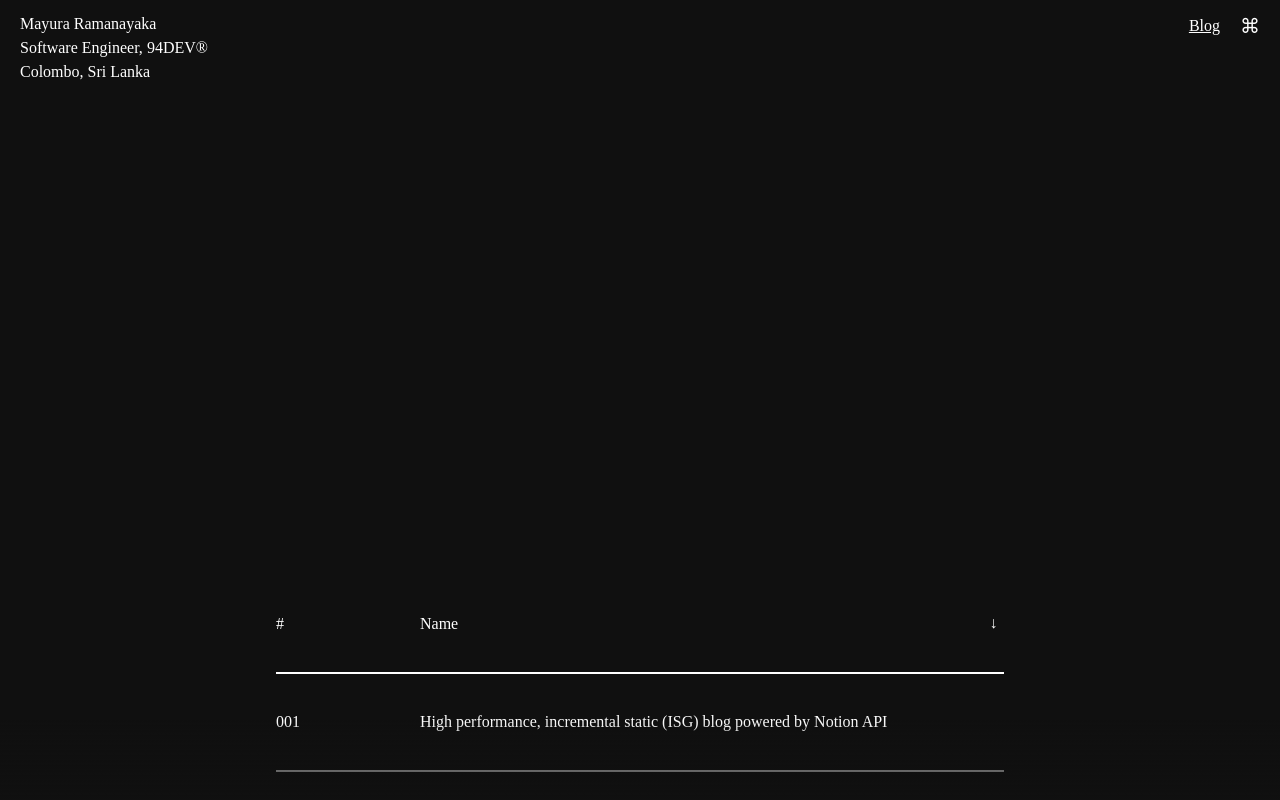
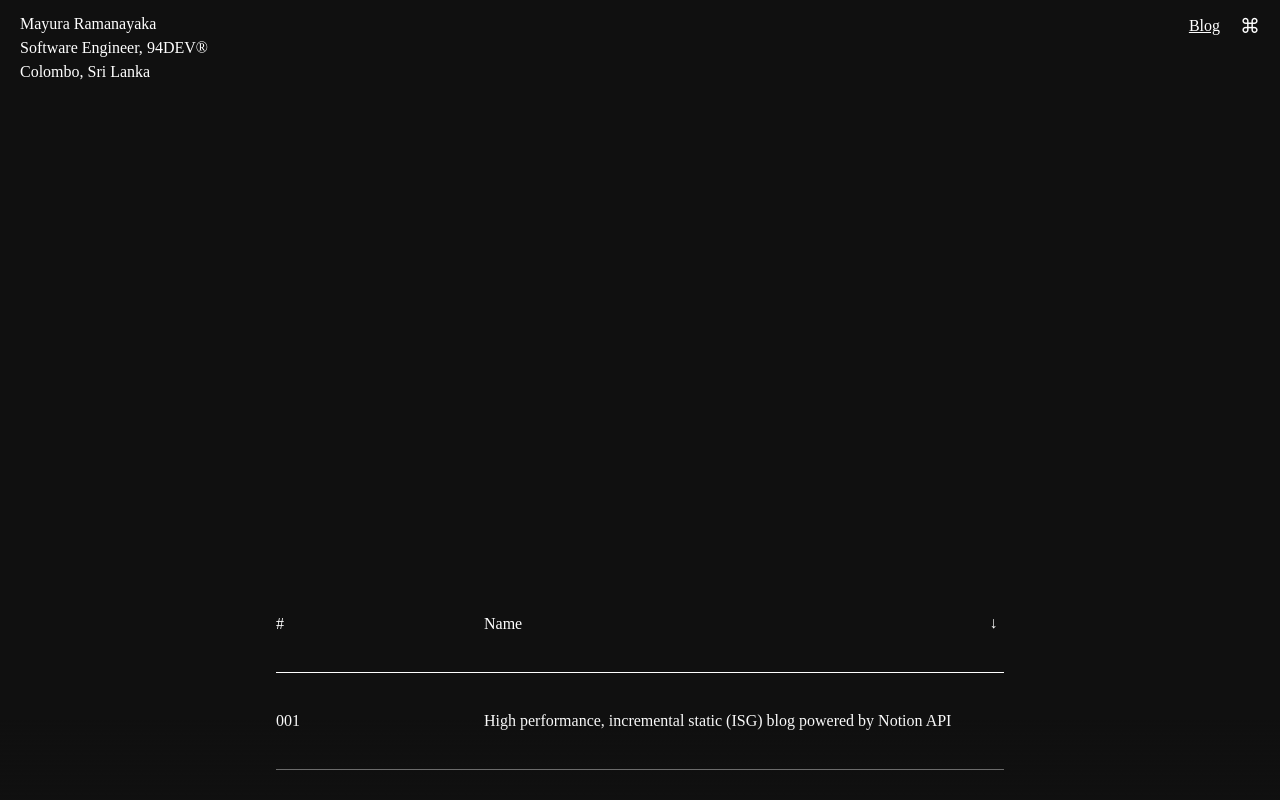
Before and after one commit to mrxnn/experimental, a Next.js app: page / in a window 1280 px wide. Shown: the top 800 px of the page. Built offline with nearby package versions, Linux system fonts and the light colour scheme.

Commit message:
Thinner Borders

```diff
--- a/components/Articles.tsx
+++ b/components/Articles.tsx
@@ -21,11 +21,11 @@ export default function Articles() {
 export function Article({ index, description, delay }) {
   return (
     <motion.div
-      className="flex items-center border-b-2 py-9"
+      className="flex items-center border-b py-9"
       initial={{ opacity: 0, translateY: 20 }}
       animate={{ opacity: 1, translateY: 0 }}
       transition={{ duration: 0.4, delay: delay * 0.1 + 0.6 }}>
-      <p className="w-36">{index}</p>
+      <p className="w-36 md:w-52">{index}</p>
       <p className="flex-1">{description}</p>
     </motion.div>
   );
@@ -34,11 +34,11 @@ export function Article({ index, description, delay }) {
 export function ArticleHeader() {
   return (
     <motion.div
-      className="flex items-center border-b-2 py-9"
+      className="flex items-center border-b py-9"
       initial={{ opacity: 0, translateY: 20 }}
       animate={{ opacity: 1, translateY: 0 }}
       transition={{ duration: 0.5, delay: 0.6 }}>
-      <p className="w-36">#</p>
+      <p className="w-36 md:w-52">#</p>
       <p className="flex-1">Name</p>
       <p className="rotate-90">&rarr;</p>
     </motion.div>
```
